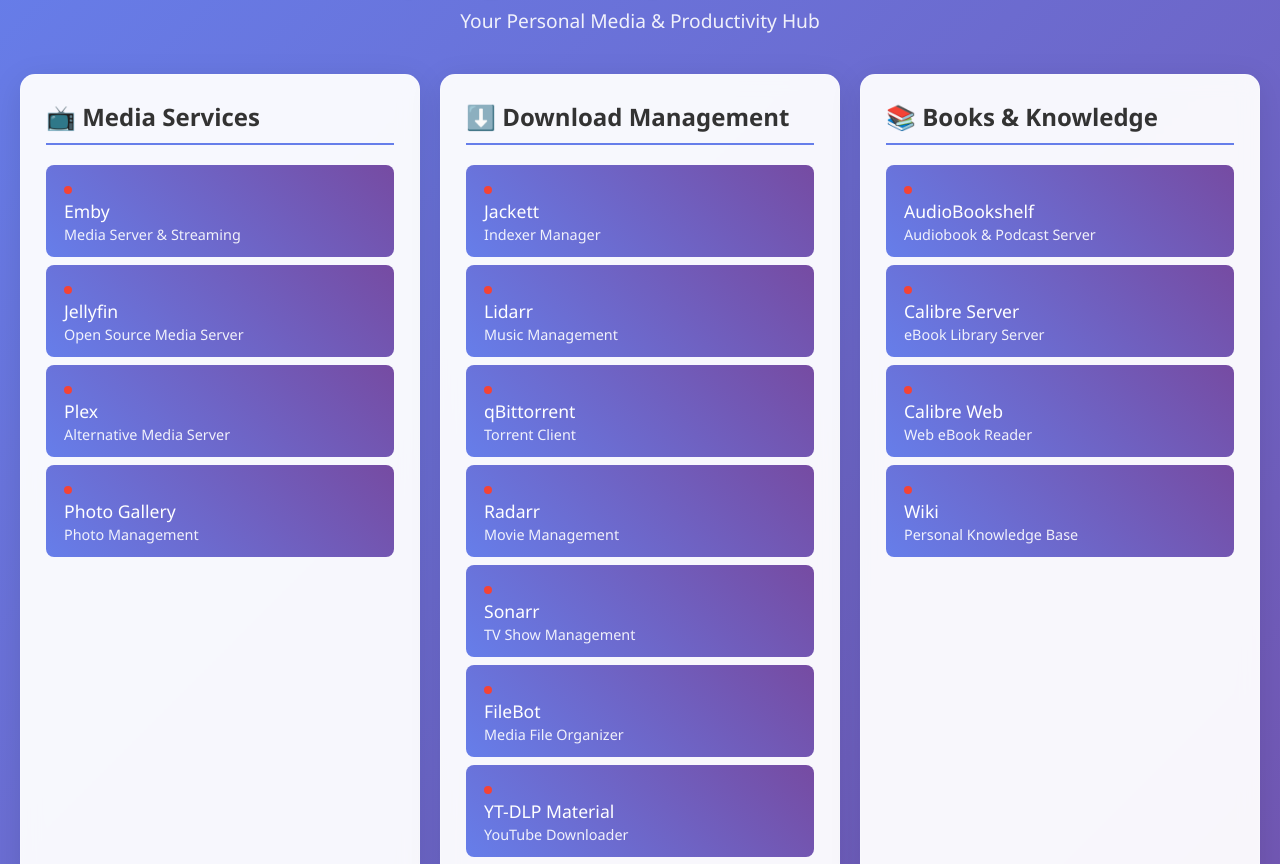
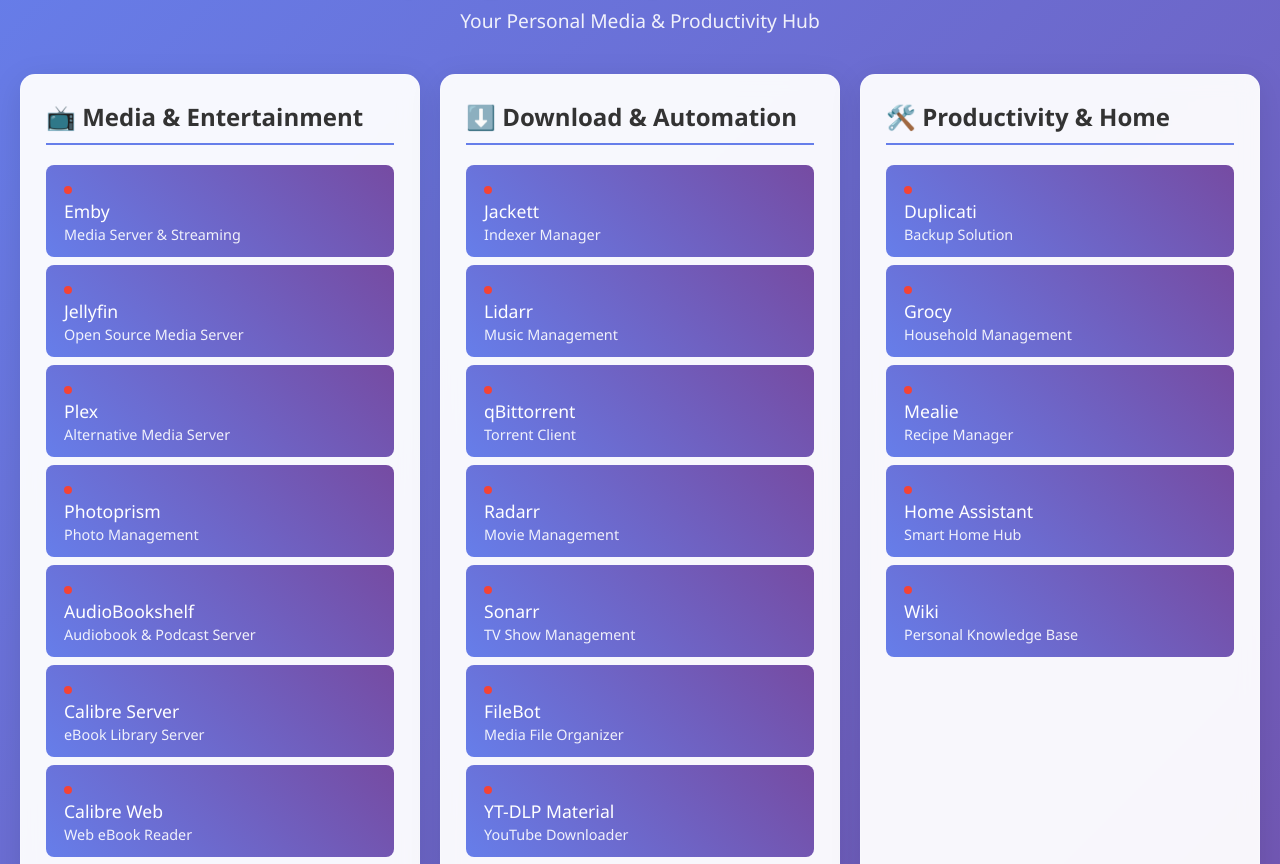
Before and after one commit to nuniesmith/personal_servers_freddy, a plain HTML site: page services/nginx/html/index.html in a window 1280 px wide. Shown: the part 88-952 px from the top of the page. Drawn offline with Linux system fonts and the light colour scheme; no server answers.

Commit message:
feat: Update network configuration and enhance services dashboard description

```diff
--- a/services/homeassistant/config/configuration.yaml
+++ b/services/homeassistant/config/configuration.yaml
@@ -18,6 +18,7 @@
     - 172.20.0.0/16  # Additional docker network
     - 172.17.0.1     # Docker host bridge
     - 172.21.0.0/16  # Additional docker network (nginx is here)
+    - 172.22.0.0/16  # Additional docker network
     - 127.0.0.1
     - 172.18.0.7     # nginx container (explicit)
     - 172.19.0.7
--- a/services/nginx/html/index.html
+++ b/services/nginx/html/index.html
@@ -3,7 +3,7 @@
 <head>
     <meta charset="UTF-8">
     <meta name="viewport" content="width=device-width, initial-scale=1.0">
-    <meta name="description" content="Dashboard for 7gram.xyz services: media, downloads, books, productivity, and cloud/sync tools.">
+    <meta name="description" content="Dashboard for 7gram.xyz services: media & entertainment, download & automation, productivity & home, and cloud & sync tools.">
     <title>7gram.xyz - Services Dashboard</title>
     <style>
         * {
@@ -129,7 +129,7 @@
 
         <div class="services-grid">
             <div class="service-category">
-                <h3>📺 Media Services</h3>
+                <h3>📺 Media & Entertainment</h3>
                 <a href="https://emby.7gram.xyz" class="service-link" target="_blank" rel="noopener noreferrer" aria-label="Emby - Media Server & Streaming">
                     <span class="server-status"></span>
                     <span class="service-name">Emby</span>
@@ -145,15 +145,30 @@
                     <span class="service-name">Plex</span>
                     <span class="service-desc">Alternative Media Server</span>
                 </a>
-                <a href="https://photo.7gram.xyz" class="service-link" target="_blank" rel="noopener noreferrer" aria-label="Photo Gallery - Photo Management">
+                <a href="https://photo.7gram.xyz" class="service-link" target="_blank" rel="noopener noreferrer" aria-label="Photoprism - Photo Management">
                     <span class="server-status"></span>
-                    <span class="service-name">Photo Gallery</span>
+                    <span class="service-name">Photoprism</span>
                     <span class="service-desc">Photo Management</span>
+                </a>
+                <a href="https://abs.7gram.xyz" class="service-link" target="_blank" rel="noopener noreferrer" aria-label="AudioBookshelf - Audiobook & Podcast Server">
+                    <span class="server-status"></span>
+                    <span class="service-name">AudioBookshelf</span>
+                    <span class="service-desc">Audiobook & Podcast Server</span>
+                </a>
+                <a href="https://calibre-server.7gram.xyz" class="service-link" target="_blank" rel="noopener noreferrer" aria-label="Calibre Server - eBook Library Server">
+                    <span class="server-status"></span>
+                    <span class="service-name">Calibre Server</span>
+                    <span class="service-desc">eBook Library Server</span>
+                </a>
+                <a href="https://calibre.7gram.xyz" class="service-link" target="_blank" rel="noopener noreferrer" aria-label="Calibre Web - Web eBook Reader">
+                    <span class="server-status"></span>
+                    <span class="service-name">Calibre Web</span>
+                    <span class="service-desc">Web eBook Reader</span>
                 </a>
             </div>
 
             <div class="service-category">
-                <h3>⬇️ Download Management</h3>
+                <h3>⬇️ Download & Automation</h3>
                 <a href="https://jackett.7gram.xyz" class="service-link" target="_blank" rel="noopener noreferrer" aria-label="Jackett - Indexer Manager">
                     <span class="server-status"></span>
                     <span class="service-name">Jackett</span>
@@ -192,31 +207,7 @@
             </div>
 
             <div class="service-category">
-                <h3>📚 Books & Knowledge</h3>
-                <a href="https://abs.7gram.xyz" class="service-link" target="_blank" rel="noopener noreferrer" aria-label="AudioBookshelf - Audiobook & Podcast Server">
-                    <span class="server-status"></span>
-                    <span class="service-name">AudioBookshelf</span>
-                    <span class="service-desc">Audiobook & Podcast Server</span>
-                </a>
-                <a href="https://calibre-server.7gram.xyz" class="service-link" target="_blank" rel="noopener noreferrer" aria-label="Calibre Server - eBook Library Server">
-                    <span class="server-status"></span>
-                    <span class="service-name">Calibre Server</span>
-                    <span class="service-desc">eBook Library Server</span>
-                </a>
-                <a href="https://calibre.7gram.xyz" class="service-link" target="_blank" rel="noopener noreferrer" aria-label="Calibre Web - Web eBook Reader">
-                    <span class="server-status"></span>
-                    <span class="service-name">Calibre Web</span>
-                    <span class="service-desc">Web eBook Reader</span>
-                </a>
-                <a href="https://wiki.7gram.xyz" class="service-link" target="_blank" rel="noopener noreferrer" aria-label="Wiki - Personal Knowledge Base">
-                    <span class="server-status"></span>
-                    <span class="service-name">Wiki</span>
-                    <span class="service-desc">Personal Knowledge Base</span>
-                </a>
-            </div>
-
-            <div class="service-category">
-                <h3>🛠️ Productivity & Tools</h3>
+                <h3>🛠️ Productivity & Home</h3>
                 <a href="https://duplicati.7gram.xyz" class="service-link" target="_blank" rel="noopener noreferrer" aria-label="Duplicati - Backup Solution">
                     <span class="server-status"></span>
                     <span class="service-name">Duplicati</span>
@@ -236,6 +227,11 @@
                     <span class="server-status"></span>
                     <span class="service-name">Home Assistant</span>
                     <span class="service-desc">Smart Home Hub</span>
+                </a>
+                <a href="https://wiki.7gram.xyz" class="service-link" target="_blank" rel="noopener noreferrer" aria-label="Wiki - Personal Knowledge Base">
+                    <span class="server-status"></span>
+                    <span class="service-name">Wiki</span>
+                    <span class="service-desc">Personal Knowledge Base</span>
                 </a>
             </div>
 
```
